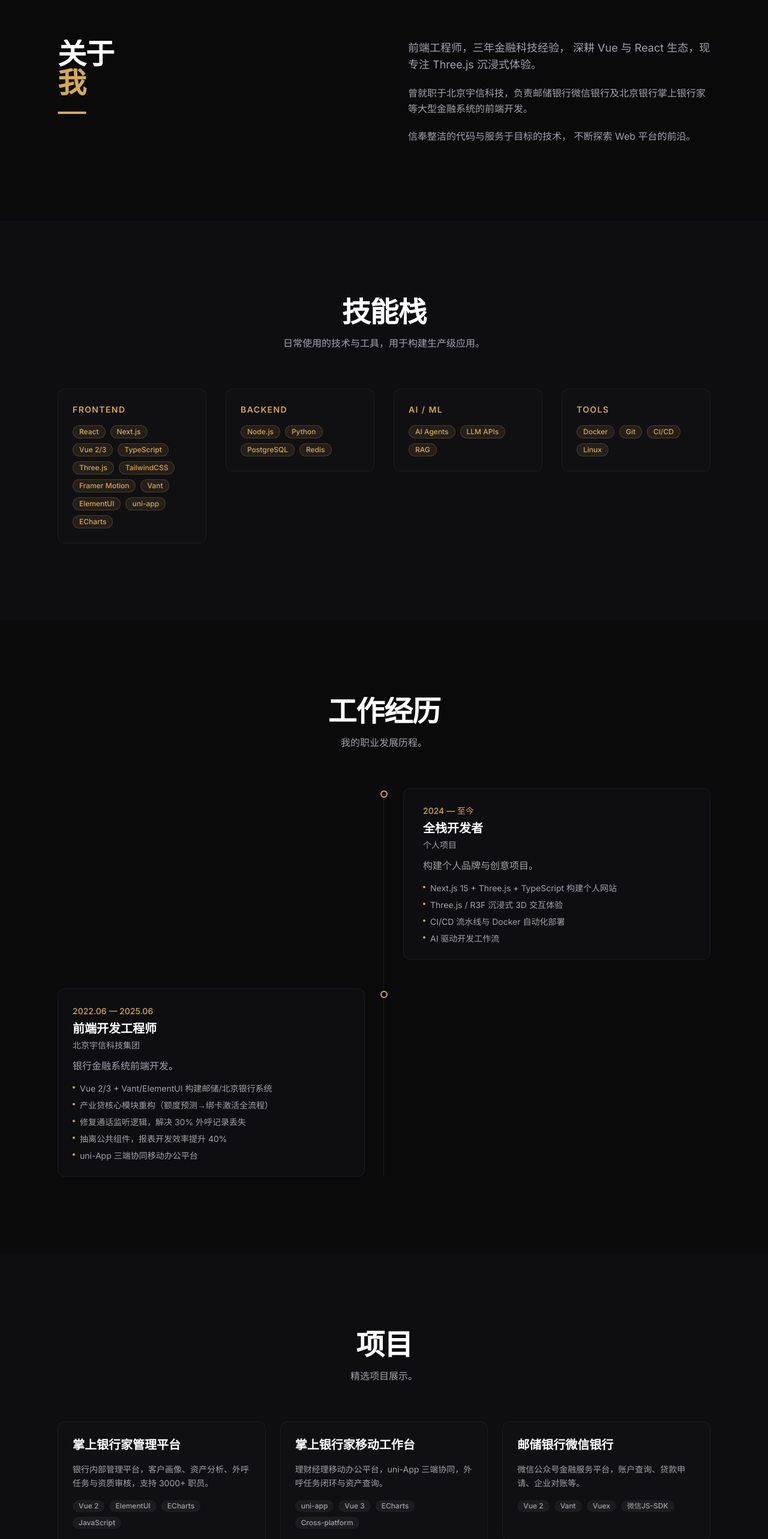
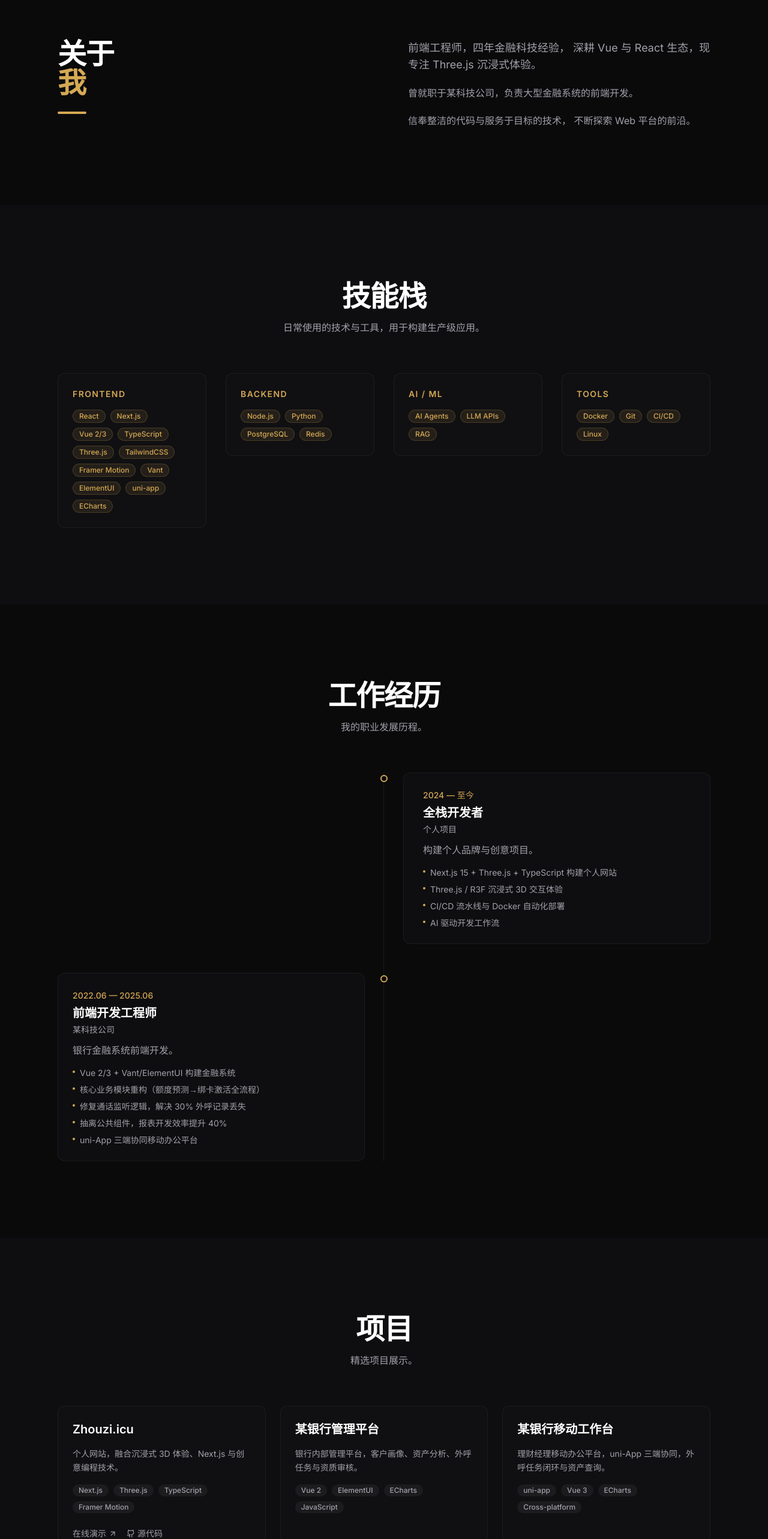
Before and after one commit to hyh112300/zhouzi, a Next.js app in the folder apps/landing/: page / in a window 1280 px wide. Shown: the part 862-3428 px from the top of the page at 60% size. Built offline with nearby package versions, Linux system fonts and the light colour scheme.

Commit message:
修复: hover 边框被裁切 & 内容脱敏 & pnpm dev 自动清缓存

```diff
--- a/apps/landing/src/components/animation/ScrollReveal.tsx
+++ b/apps/landing/src/components/animation/ScrollReveal.tsx
@@ -39,7 +39,7 @@ export function ScrollReveal({
   }
 
   return (
-    <div ref={ref} className={cn('overflow-hidden', className)}>
+    <div ref={ref} className={cn(className)}>
       <motion.div
         initial={{
           opacity: 0,
--- a/apps/landing/src/components/sections/About.tsx
+++ b/apps/landing/src/components/sections/About.tsx
@@ -24,12 +24,11 @@ export function About() {
           <ScrollReveal direction="right" delay={0.15}>
             <div className="space-y-5 text-text-secondary leading-relaxed">
               <p className="text-lg">
-                前端工程师，三年金融科技经验，
+                前端工程师，四年金融科技经验，
                 深耕 Vue 与 React 生态，现专注 Three.js 沉浸式体验。
               </p>
               <p>
-                曾就职于北京宇信科技，负责邮储银行微信银行及北京银行掌上银行家
-                等大型金融系统的前端开发。
+                曾就职于某科技公司，负责大型金融系统的前端开发。
               </p>
               <p>
                 信奉整洁的代码与服务于目标的技术，
--- a/apps/landing/src/components/sections/CreativeLab.tsx
+++ b/apps/landing/src/components/sections/CreativeLab.tsx
@@ -45,7 +45,7 @@ export function CreativeLab() {
         <div className="grid gap-6 md:grid-cols-3">
           {EXPERIMENTS.map((exp, idx) => (
             <ScrollReveal key={exp.title} delay={idx * 0.1}>
-              <div className="group relative overflow-hidden rounded-xl border border-border bg-bg-surface/50 p-6 transition-all duration-500 hover:-translate-y-1 hover:border-accent/30">
+              <div className="group relative rounded-xl border border-border bg-bg-surface/50 p-6 transition-all duration-500 hover:-translate-y-1 hover:border-accent/30">
                 <h3 className="text-lg font-semibold transition-colors group-hover:text-accent">
                   {exp.title}
                 </h3>
--- a/apps/landing/src/components/sections/Projects.tsx
+++ b/apps/landing/src/components/sections/Projects.tsx
@@ -25,7 +25,7 @@ export function Projects() {
         <div className="grid gap-6 md:grid-cols-2 lg:grid-cols-3">
           {PROJECTS.map((project, idx) => (
             <ScrollReveal key={project.title} delay={idx * 0.1}>
-              <div className="group relative overflow-hidden rounded-xl border border-border bg-bg-surface/50 p-6 transition-all duration-500 hover:-translate-y-1 hover:border-accent/30 hover:shadow-lg hover:shadow-accent/5">
+              <div className="group relative rounded-xl border border-border bg-bg-surface/50 p-6 transition-all duration-500 hover:-translate-y-1 hover:border-accent/30 hover:shadow-lg hover:shadow-accent/5">
                 <div className="space-y-4">
                   <h3 className="text-xl font-semibold transition-colors group-hover:text-accent">
                     {project.title}
--- a/apps/landing/src/lib/constants.ts
+++ b/apps/landing/src/lib/constants.ts
@@ -66,13 +66,13 @@ export const EXPERIENCES: Experience[] = [
     ],
   },
   {
-    company: '北京宇信科技集团',
+    company: '某科技公司',
     role: '前端开发工程师',
     period: '2022.06 — 2025.06',
     description: '银行金融系统前端开发。',
     highlights: [
-      'Vue 2/3 + Vant/ElementUI 构建邮储/北京银行系统',
-      '产业贷核心模块重构（额度预测→绑卡激活全流程）',
+      'Vue 2/3 + Vant/ElementUI 构建金融系统',
+      '核心业务模块重构（额度预测→绑卡激活全流程）',
       '修复通话监听逻辑，解决 30% 外呼记录丢失',
       '抽离公共组件，报表开发效率提升 40%',
       'uni-App 三端协同移动办公平台',
@@ -82,24 +82,6 @@ export const EXPERIENCES: Experience[] = [
 
 export const PROJECTS: Project[] = [
   {
-    title: '掌上银行家管理平台',
-    description:
-      '银行内部管理平台，客户画像、资产分析、外呼任务与资质审核，支持 3000+ 职员。',
-    tags: ['Vue 2', 'ElementUI', 'ECharts', 'JavaScript'],
-  },
-  {
-    title: '掌上银行家移动工作台',
-    description:
-      '理财经理移动办公平台，uni-App 三端协同，外呼任务闭环与资产查询。',
-    tags: ['uni-app', 'Vue 3', 'ECharts', 'Cross-platform'],
-  },
-  {
-    title: '邮储银行微信银行',
-    description:
-      '微信公众号金融服务平台，账户查询、贷款申请、企业对账等。',
-    tags: ['Vue 2', 'Vant', 'Vuex', '微信JS-SDK'],
-  },
-  {
     title: 'Zhouzi.icu',
     description:
       '个人网站，融合沉浸式 3D 体验、Next.js 与创意编程技术。',
@@ -107,6 +89,24 @@ export const PROJECTS: Project[] = [
     href: 'https://zhouzi.icu',
     github: 'https://github.com/hyh112300/zhouzi',
   },
+  {
+    title: '某银行管理平台',
+    description:
+      '银行内部管理平台，客户画像、资产分析、外呼任务与资质审核。',
+    tags: ['Vue 2', 'ElementUI', 'ECharts', 'JavaScript'],
+  },
+  {
+    title: '某银行移动工作台',
+    description:
+      '理财经理移动办公平台，uni-App 三端协同，外呼任务闭环与资产查询。',
+    tags: ['uni-app', 'Vue 3', 'ECharts', 'Cross-platform'],
+  },
+  {
+    title: '某微信银行项目',
+    description:
+      '微信公众号金融服务平台，账户查询、贷款申请、企业对账等。',
+    tags: ['Vue 2', 'Vant', 'Vuex', '微信JS-SDK'],
+  },
 ]
 
 export const BREAKPOINTS = {
--- a/package.json
+++ b/package.json
@@ -8,7 +8,7 @@
     "pnpm": ">=10.0.0"
   },
   "scripts": {
-    "dev": "turbo run dev",
+    "dev": "rm -rf apps/landing/.next .turbo/cache && turbo run dev",
     "build": "turbo run build",
     "lint": "turbo run lint",
     "lint:fix": "turbo run lint:fix",
```
